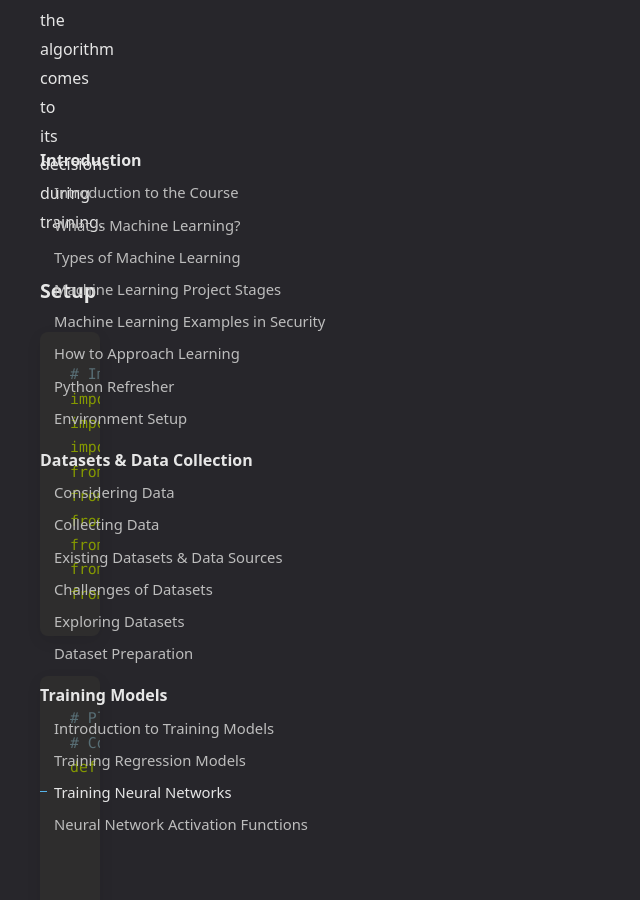
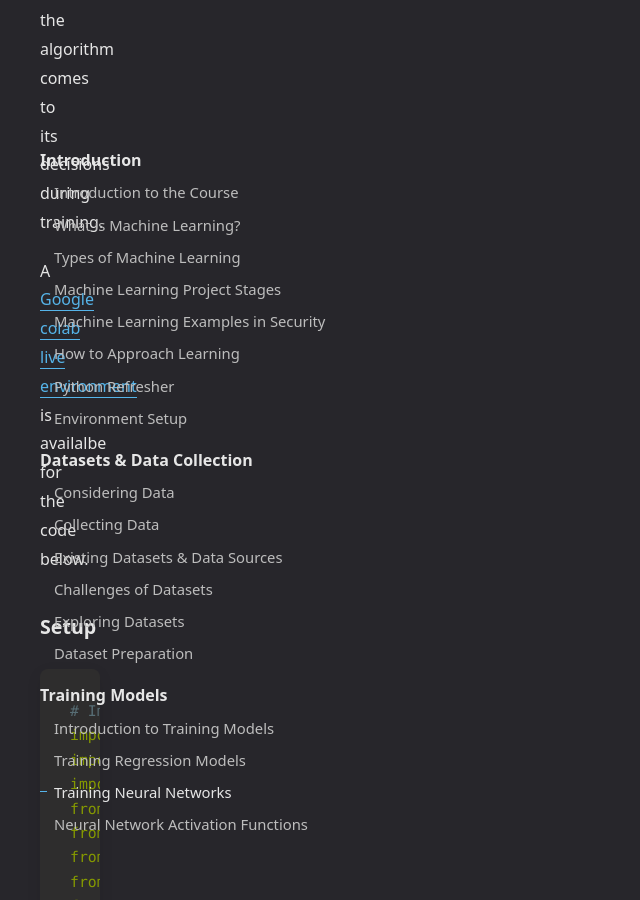
Before and after one commit to securitykiwi/securitykiwi.github.io, a Jekyll site: the page built from _docs/training-neural-networks.md, in a window 1280 px wide and 900 px high, scrolled down 102190 px. Shown: the whole window, without its empty margins (0-640 px from the left). Built offline with Jekyll 4.4.1, drawn with Linux system fonts in a browser that asks for light colours; nearby versions of some CDN libraries.

Commit message:
add colab link for 2nd exercise

````diff
--- a/_docs/training-neural-networks.md
+++ b/_docs/training-neural-networks.md
@@ -421,6 +421,8 @@ Finally, we calculate the output O:
 
 Lets put this into practice by building a neural network to predict XOR using scikit-learn. We can utilise scikit-learns multi-layer perceptron. We'll also visualise the decision boundaries to help us understand how the algorithm comes to its decisions during training.
 
+A <a href="https://colab.research.google.com/drive/1UG_y3sDHwazZjr4tBFMidK1908jG_kVm" target="_blank">Google colab live environment</a> is availalbe for the code below.
+
 #### Setup
 
 ```python
````
Also changed, not shown: other parts of _docs/training-neural-networks.md (+0 -1 lines).
